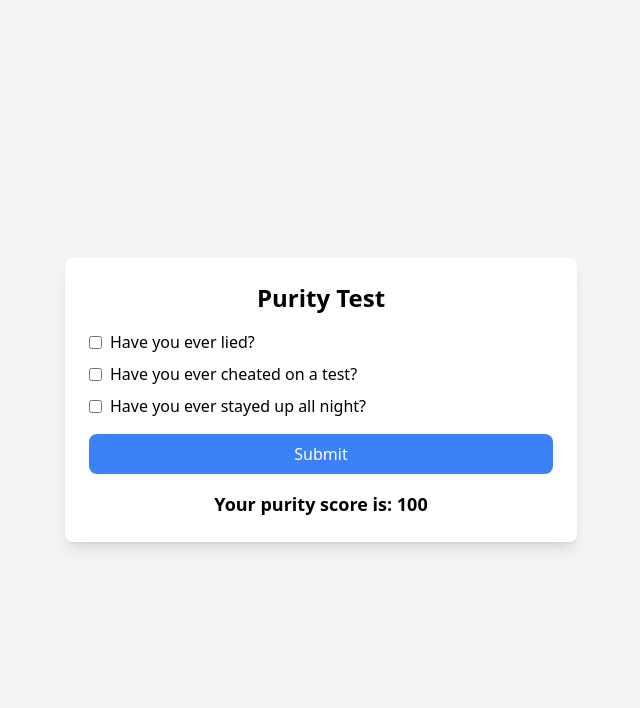
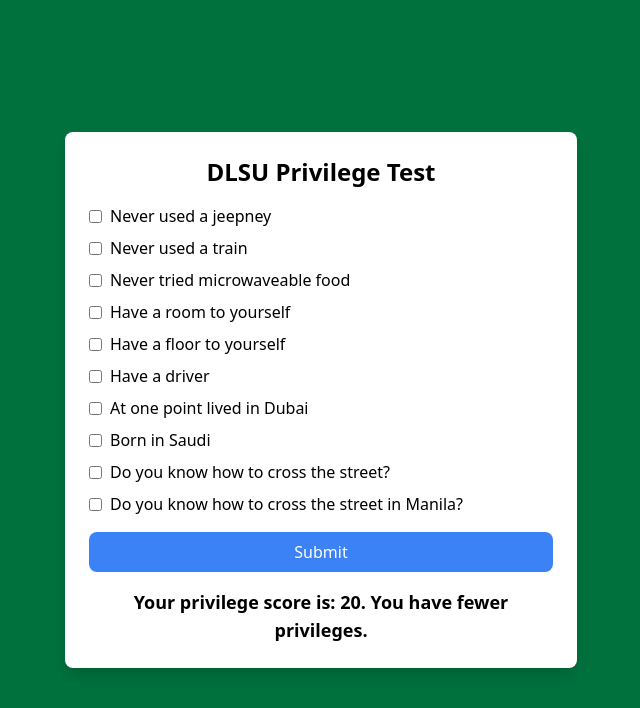
Before and after one commit to richiepte/dlsuprivilegetest, a plain HTML site: page index.html in a window 1280 px wide. Both pictures are taken after a click on the button "Submit". Shown: the whole page, without its empty margins (319-959 px from the left). Drawn offline with nearby package versions, Linux system fonts and the light colour scheme.

Commit message:
Update index.html

```diff
--- a/index.html
+++ b/index.html
@@ -2,22 +2,43 @@
 <head>
     <meta charset="UTF-8">
     <meta name="viewport" content="width=device-width, initial-scale=1.0">
-    <title>Purity Test</title>
+    <title>DLSU Privilege Test</title>
     <script src="https://cdn.tailwindcss.com"></script>
 </head>
-<body class="bg-gray-100 flex justify-center items-center min-h-screen">
+<body class="bg-[#00703D] flex justify-center items-center min-h-screen">
     <div class="bg-white p-6 rounded-lg shadow-lg w-full max-w-lg">
-        <h1 class="text-2xl font-bold text-center mb-4">Purity Test</h1>
+        <h1 class="text-2xl font-bold text-center mb-4">DLSU Privilege Test</h1>
         <form id="purityTest">
             <div class="space-y-2">
                 <label class="flex items-center">
-                    <input type="checkbox" class="mr-2" name="q1"> Have you ever lied?
+                    <input type="checkbox" class="mr-2" name="q1"> Never used a jeepney
                 </label>
                 <label class="flex items-center">
-                    <input type="checkbox" class="mr-2" name="q2"> Have you ever cheated on a test?
+                    <input type="checkbox" class="mr-2" name="q2"> Never used a train
                 </label>
                 <label class="flex items-center">
-                    <input type="checkbox" class="mr-2" name="q3"> Have you ever stayed up all night?
+                    <input type="checkbox" class="mr-2" name="q3"> Never tried microwaveable food
+                </label>
+                <label class="flex items-center">
+                    <input type="checkbox" class="mr-2" name="q4"> Have a room to yourself
+                </label>
+                <label class="flex items-center">
+                    <input type="checkbox" class="mr-2" name="q5"> Have a floor to yourself
+                </label>
+                <label class="flex items-center">
+                    <input type="checkbox" class="mr-2" name="q6"> Have a driver
+                </label>
+                <label class="flex items-center">
+                    <input type="checkbox" class="mr-2" name="q7"> At one point lived in Dubai
+                </label>
+                <label class="flex items-center">
+                    <input type="checkbox" class="mr-2" name="q8"> Born in Saudi
+                </label>
+                <label class="flex items-center">
+                    <input type="checkbox" class="mr-2" name="q9"> Do you know how to cross the street?
+                </label>
+                <label class="flex items-center">
+                    <input type="checkbox" class="mr-2" name="q10"> Do you know how to cross the street in Manila?
                 </label>
             </div>
             <button type="button" onclick="calculateScore()" class="mt-4 bg-blue-500 text-white px-4 py-2 rounded-lg w-full">Submit</button>
@@ -28,8 +49,35 @@
     <script>
         function calculateScore() {
             let checkboxes = document.querySelectorAll('input[type="checkbox"]:checked');
-            let score = 100 - (checkboxes.length * 10); // Example scoring logic
-            document.getElementById('result').textContent = `Your purity score is: ${score}`;
+            let score = 0;
+
+            // Loop through all checkboxes
+            checkboxes.forEach((checkbox) => {
+                // Add 10 points for all checked checkboxes except q9 and q10
+                if (checkbox.name !== 'q9' && checkbox.name !== 'q10') {
+                    score += 10;
+                }
+            });
+
+            // Handle q9 and q10 (add 10 points if NOT checked)
+            let q9 = document.querySelector('input[name="q9"]');
+            let q10 = document.querySelector('input[name="q10"]');
+            if (!q9.checked) score += 10;
+            if (!q10.checked) score += 10;
+            // Conditional logic for specific scores
+            let resultMessage = '';
+            if (score === 100) {
+                resultMessage = 'What are you, Kyle?';
+            } else if (score >= 70) {
+                resultMessage = 'You are quite privileged.';
+            } else if (score >= 40) {
+                resultMessage = 'You have some privileges.';
+            } else {
+                resultMessage = 'You have fewer privileges.';
+            }
+
+            // Display the result
+            document.getElementById('result').textContent = `Your privilege score is: ${score}. ${resultMessage}`;
         }
     </script>
 </body>
```
